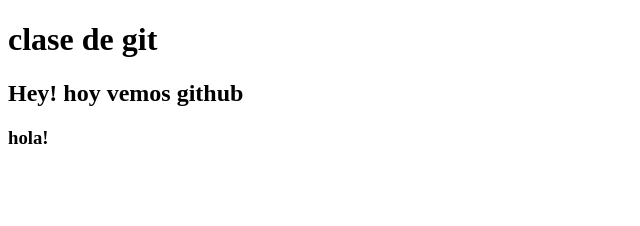
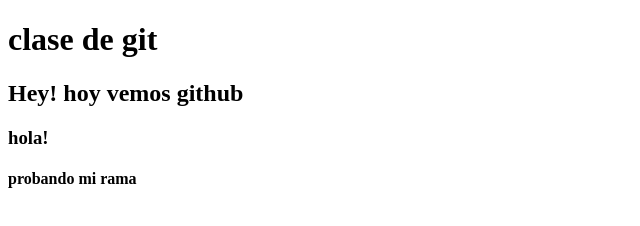
Before and after one commit to angiee87/mi-repo1, a plain HTML site: page index.html in a window 1280 px wide. Shown: the whole page, without its empty margins (0-640 px from the left). Drawn offline with Linux system fonts and the light colour scheme.

Commit message:
agregue un h4

```diff
--- a/index.html
+++ b/index.html
@@ -10,6 +10,6 @@
     <h1>clase de git</h1>
     <h2>Hey! hoy vemos github</h2>
     <h3>hola!</h3>
-
+    <h4>probando mi rama</h4>
 </body>
 </html>
```
